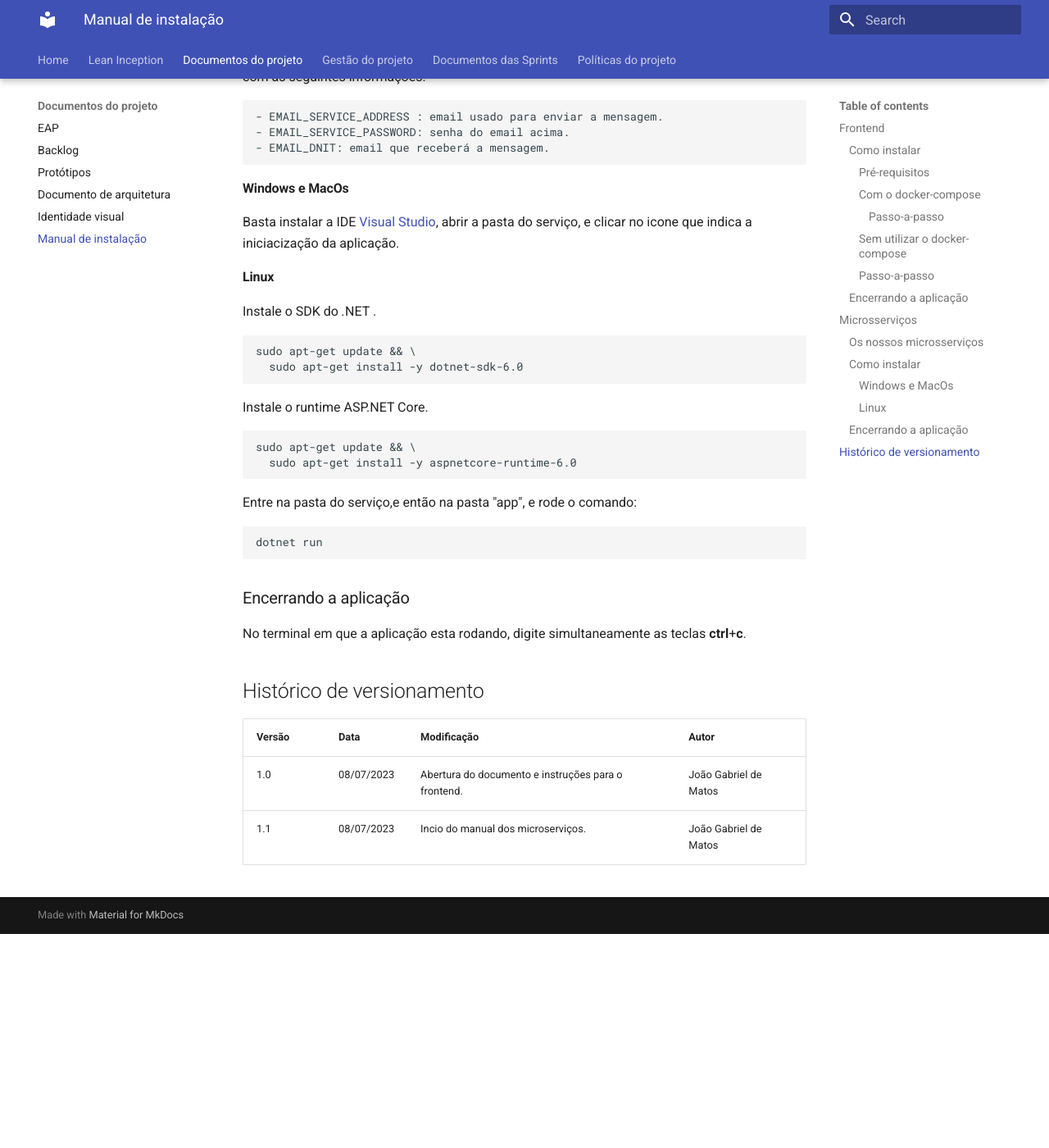
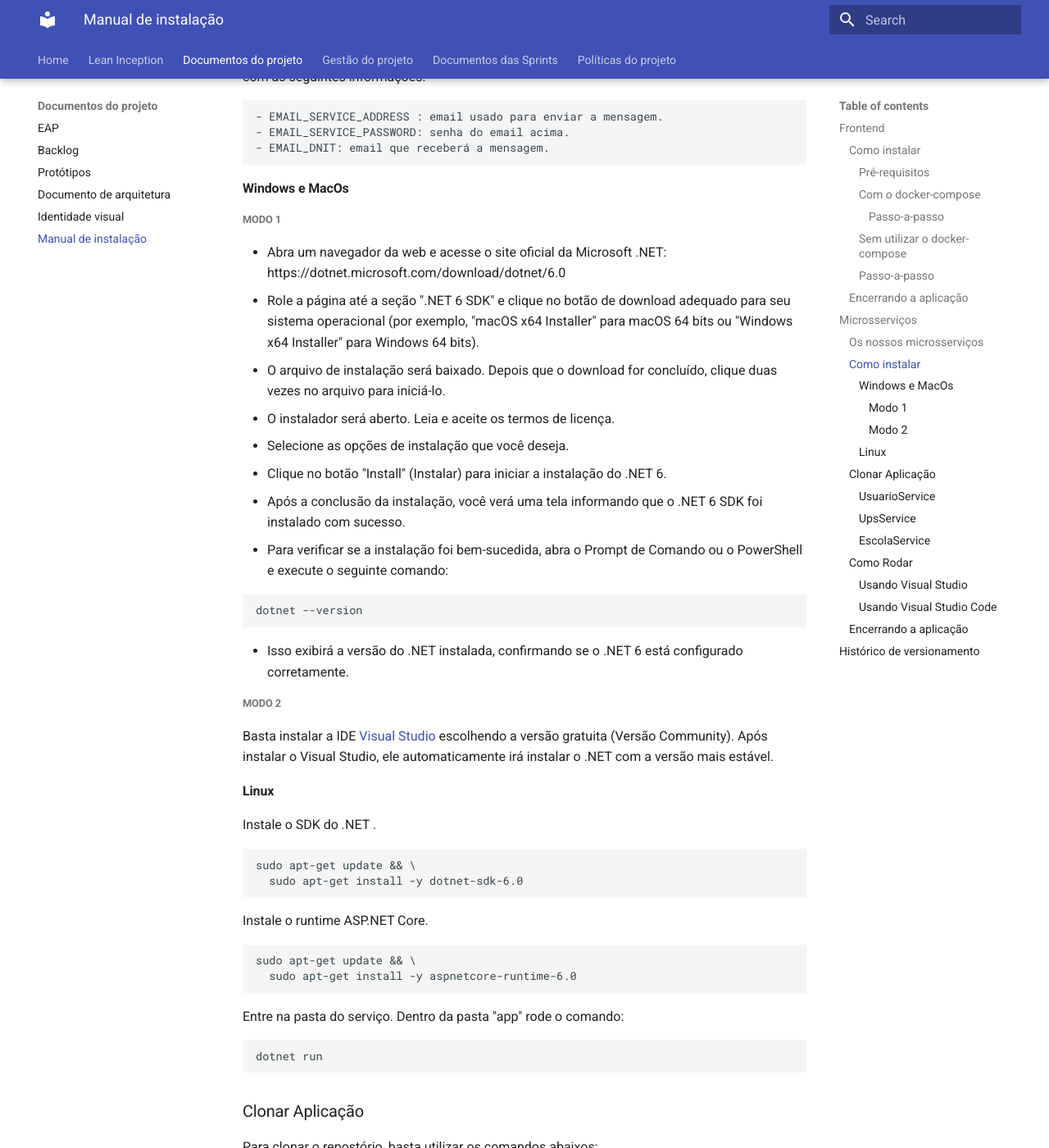
Before and after one commit to fga-eps-mds/2023-1-Dnit-DOC, an MkDocs documentation site: the page built from docs/docs/manualInstalacao/manualInstalacao.md, in a window 1280 px wide and 1400 px high, scrolled down 2568 px. Shown: the whole window at 82% size. Built offline with MkDocs 1.6.1 and Material for MkDocs 9.7.7, drawn with Linux system fonts in a browser that asks for light colours; before the commit the page ends 3707 px from its top, so only the background shows below that; some of the changed text lies outside the part shown.

Commit message:
atualizando doc manual instalacao

````diff
--- a/docs/docs/manualInstalacao/manualInstalacao.md
+++ b/docs/docs/manualInstalacao/manualInstalacao.md
@@ -77,10 +77,27 @@ _Observação_: No EscolaServices, é necessario adicionar um arquivo ".env" den
     - EMAIL_DNIT: email que receberá a mensagem.
 
 
-
 #### Windows e MacOs
 
-Basta instalar a IDE [Visual Studio](https://visualstudio.microsoft.com/pt-br/free-developer-offers/), abrir a pasta do serviço, e clicar no icone que indica a iniciacização da aplicação.
+##### Modo 1
+
+- Abra um navegador da web e acesse o site oficial da Microsoft .NET: https://dotnet.microsoft.com/download/dotnet/6.0
+- Role a página até a seção ".NET 6 SDK" e clique no botão de download adequado para seu sistema operacional (por exemplo, "macOS x64 Installer" para macOS 64 bits ou  "Windows x64 Installer" para Windows 64 bits).
+- O arquivo de instalação será baixado. Depois que o download for concluído, clique duas vezes no arquivo para iniciá-lo.
+- O instalador será aberto. Leia e aceite os termos de licença.
+- Selecione as opções de instalação que você deseja.
+- Clique no botão "Install" (Instalar) para iniciar a instalação do .NET 6.
+- Após a conclusão da instalação, você verá uma tela informando que o .NET 6 SDK foi instalado com sucesso.
+- Para verificar se a instalação foi bem-sucedida, abra o Prompt de Comando ou o PowerShell e execute o seguinte comando:
+
+```bash
+dotnet --version
+```
+- Isso exibirá a versão do .NET instalada, confirmando se o .NET 6 está configurado corretamente.
+
+##### Modo 2
+
+Basta instalar a IDE [Visual Studio](https://visualstudio.microsoft.com/pt-br/free-developer-offers/) escolhendo a versão gratuita (Versão Community). Após instalar o Visual Studio, ele automaticamente irá instalar o .NET com a versão mais estável.
 
 #### Linux
 
@@ -98,20 +115,56 @@ sudo apt-get update && \
   sudo apt-get install -y aspnetcore-runtime-6.0
 ```
 
-Entre na pasta do serviço,e então na pasta "app", e rode o comando:
+Entre na pasta do serviço. Dentro da pasta "app" rode o comando:
+
+```bash
+dotnet run
+```
+### Clonar Aplicação
+
+Para clonar o repostório, basta utilizar os comandos abaixos:
+
+##### UsuarioService
+```
+git clone https://github.com/fga-eps-mds/2023.1-Dnit-UsuarioService.git
+```
+##### UpsService
+```
+git clone https://github.com/fga-eps-mds/2023.1-Dnit-UpsService.git
+```
+##### EscolaService
+```
+git clone https://github.com/fga-eps-mds/2023.1-Dnit-EscolaService.git
+```
+### Como Rodar
+#### Usando Visual Studio
+
+Para rodar uma aplicação usando Visual Studio, basta clicar no arquivo com extenção 'sln' e em seguida clicar no ícone para rodar aplicação conforme mostra abaixo:
+<br>
+![Rodar Aplicacao](rodar.png)
+
+#### Usando Visual Studio Code
+
+Para rodar utilizando o VS Code, basta seguir a seguinte instrução:
+
+Entre na pasta do serviço. Dentro da pasta "app" rode o comando:
 
 ```bash
 dotnet run
 ```
 
+
 ### Encerrando a aplicação
 
-No terminal em que a aplicação esta rodando, digite simultaneamente as teclas **ctrl**+**c**.
+No terminal em que a aplicação esta rodando, digite simultaneamente as teclas **ctrl**+**c**. Caso esteja utilizando o Visual Studio, clique no ícone quadrado vermelho <br>
+
+![Parar Aplicacao](parar.png)
 
 
 ## Histórico de versionamento
 
-| Versão | Data       | Modificação                                         | Autor                 |
-| ------ | ---------- | --------------------------------------------------- | --------------------- |
-| 1.0    | 08/07/2023 | Abertura do documento e instruções para o frontend. | João Gabriel de Matos |
-| 1.1    | 08/07/2023 | Incio do manual dos microserviços.                  | João Gabriel de Matos |
+| Versão | Data       | Modificação                                                 | Autor                 |
+| ------ | ---------- | ------------------------------------------------------------| --------------------- |
+| 1.0    | 08/07/2023 | Abertura do documento e instruções para o frontend.         | João Gabriel de Matos |
+| 1.1    | 08/07/2023 | Incio do manual dos microserviços.                          | João Gabriel de Matos |
+| 1.2    | 09/07/2023 | Atualização documento, detalhando itens para microserviços  | Denys Rógeres         |
````
Also changed, not shown: docs/docs/projeto/arquitetura.md (+2 -1 lines), docs/docs/assets/arquitetura/diagrama_arquitetura_dnit.png (added), docs/docs/manualInstalacao/parar.png (added), docs/docs/manualInstalacao/rodar.png (added).
